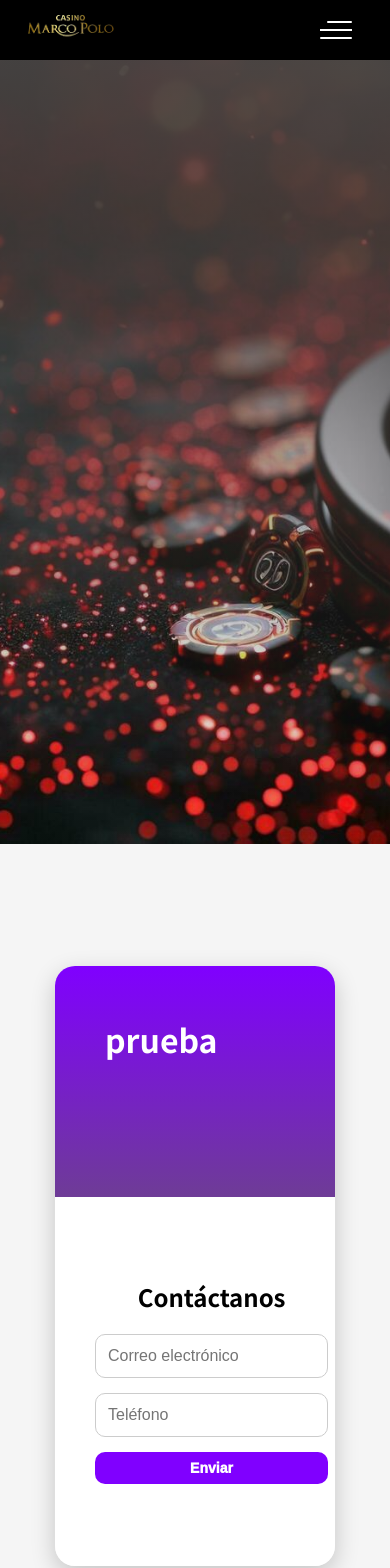
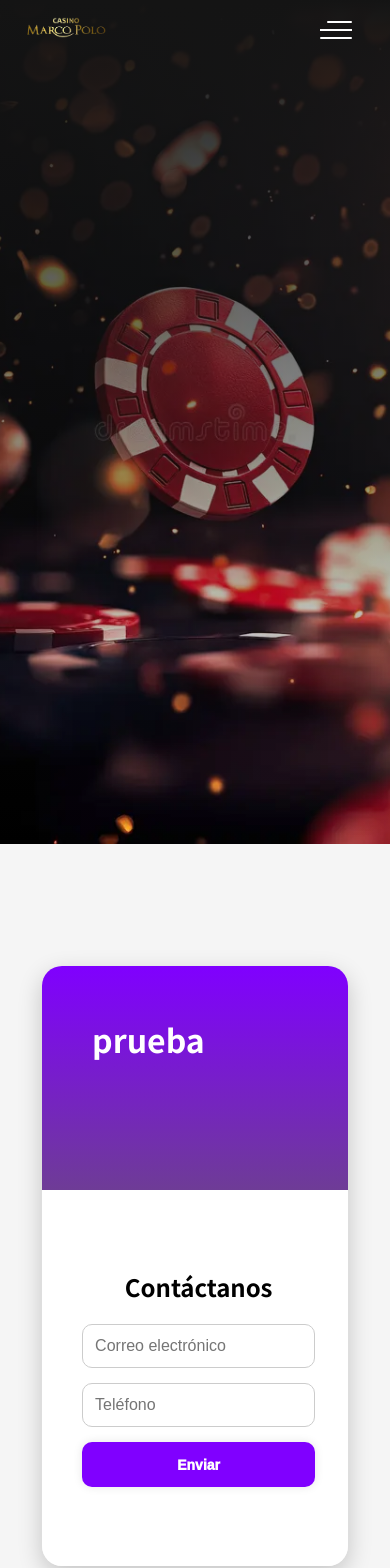
Before and after one commit to maflay/CasinoTest, a React (Create React App) app: page / in a window 390 px wide. Shown: the top 1568 px of the page. Built offline with nearby package versions, Linux system fonts and the light colour scheme; a web font is replaced by a local one.

Commit message:
iconos pages agreagadas

```diff
--- a/src/Component/FirstPage/Index.js
+++ b/src/Component/FirstPage/Index.js
@@ -7,8 +7,8 @@
         <div>
             <div className="hero-section">
             <Navbar />
-                {/* <div className="overlay">
-                </div> */}
+                <div className="overlay">
+                </div>
             </div>
         </div>
     )
--- a/src/Component/FirstPage/style.css
+++ b/src/Component/FirstPage/style.css
@@ -22,8 +22,8 @@
     .hero-section {
         height: 100vh;
         background-image:
-            linear-gradient(to bottom, rgb(68, 68, 68), rgba(0, 0, 0, 0)),
-            url(../../resources/fondo.jpg);
+            linear-gradient(to bottom, rgb(20, 20, 20), rgba(0, 0, 0, 0)),
+            url(../../resources/fondo_movil.jpg);
         background-size: cover;
         background-position: center;
         position: relative;
--- a/src/Component/Footer/Footer.css
+++ b/src/Component/Footer/Footer.css
@@ -9,10 +9,14 @@
 .footer-content {
   display: flex;
   flex-wrap: wrap;
-    justify-content: space-around;
+  justify-content: space-between;
   gap: 30px;
-    max-width: 1200px;
+  max-width: 100%;
   margin: auto;
+}
+
+.footer-logo {
+  padding: 0;
 }
 
 .footer-section h3 {
@@ -46,3 +50,35 @@
   font-size: 14px;
   opacity: 0.6;
 }
+
+.footer a {
+  color: white;
+  padding: 10px;
+}
+
+.footer .footer-icons a:hover {
+  color: rgb(170, 91, 250);
+}
+
+.footer-icons {
+  display: flex;
+  padding-left: 27px;
+  font-size: 25px;
+}
+
+@media (max-width :600px) {
+  .footer-logo {
+    padding-left: 84px;
+  }
+
+  .footer-icons {
+    display: flex;
+    padding-left: 32%;
+    font-size: 15px;
+  }
+
+  .footer-bottom {
+    text-align: center;
+    color: black;
+  }
+}
--- a/src/Component/Footer/Footer.js
+++ b/src/Component/Footer/Footer.js
@@ -1,10 +1,20 @@
 // src/components/Footer.js
 import "./Footer.css";
+import logo from '../../resources/marcopolo.png';
+import { FaFacebookF,FaYoutube, FaInstagram } from "react-icons/fa";
+import { BsTwitterX } from "react-icons/bs";
 
 export default function Footer() {
   return (
     <footer className="footer">
+
       <div className="footer-content">
+        <div className="footer-logo">
+          <a href="#">
+            <img src={logo} alt="logo"></img>
+          </a>
+        </div>
+
         <div className="footer-section">
           <h3>Nosotros</h3>
           <ul>
@@ -30,8 +40,24 @@
           </ul>
         </div>
       </div>
+      <div className="footer-icons">
+        <a href="#">
+          <FaFacebookF />
+        </a>
+        <a href="#">
+          <BsTwitterX />
+        </a>
+        <a href="#">
+        <FaYoutube />
+        </a>
+        <a href="#">
+        <FaInstagram />
+        </a>
+      </div>
+      <br/>
+      <br/>
       <div className="footer-bottom">
-        <p>&copy; {new Date().getFullYear()} Marco polo. Todos los derechos reservados.</p>
+        <p>COPYRIGHT &copy; {new Date().getFullYear()} Casino Marco polo. Todos los derechos reservados.</p>
       </div>
     </footer>
   );
--- a/src/Styles/LoginRegister.css
+++ b/src/Component/LoginRegister/LoginRegister.css
@@ -19,18 +19,22 @@
     align-items: center;
     overflow: hidden;
     transition: height .2s ease;
+    background: linear-gradient(to bottom,
+            rgb(128, 0, 255),
+            rgb(110, 60, 150));
 }
 
-.wrapper.active{
+.wrapper.active {
     height: 520px;
 }
 
 .wrapper .form-box {
     width: 100%;
     padding: 40px;
+
 }
 
-.wrapper .form-box.login{
+.wrapper .form-box.login {
     transition: translate .18s ease;
     translate: 0;
 }
@@ -100,8 +104,13 @@
     margin-right: 4px;
 }
 
+.remember-forgot a{
+    color: #fff;
+}
+
 .remember-forgot a:hover {
     text-decoration: underline;
+    color: darkblue;
 }
 
 form button {
@@ -130,6 +139,10 @@
     font-weight: 600;
 }
 
-.register-link pa:hover {
+.register-link p a:hover {
     text-decoration: underline;
 }
+
+.btn-ini p a:hover {
+    color: darkblue
+}
--- a/src/Component/LoginRegister/LoginRegister.jsx
+++ b/src/Component/LoginRegister/LoginRegister.jsx
@@ -1,5 +1,5 @@
 import { FaUser, FaLock, FaEnvelope } from 'react-icons/fa';
-import '../../Styles/LoginRegister.css'
+import './LoginRegister.css'
 
 const LoginRegister = () => {
     return (
@@ -29,6 +29,7 @@
                         <div className="register-link">
                             <p>No tienes cuenta? <a href="#">Registrarse</a></p>
                         </div>
+                        <div className='register-link btn-ini'><p><a href='#'>Inicio</a></p></div>
                     </form>
                 </div>
             </div>
--- a/src/Styles/Navbar.css
+++ b/src/Component/Menu/Navbar.css
@@ -1,15 +1,9 @@
-body {
-    /* background-image: url(../resources/fondo.jpg); */
-
-}
-
-
 .Navbar {
     height: 60px;
     display: flex;
     justify-content: space-between;
     align-items: center;
-    padding: 0 20px;
+    /* padding: 0 20px; */
     position: fixed;
     width: 100%;
     top: 0;
@@ -66,7 +60,7 @@
     width: 200px;
     left: 0;
     padding-left: 1%;
-    padding-top: 20px;
+    padding-top: 5%;
     position: relative;
 }
 
@@ -92,11 +86,25 @@
 @media (max-width: 1000px) {
 
     .Navbar {
-        background: black;
+        height: 60px;
+        display: flex;
+        justify-content: space-between;
+        align-items: center;
+        padding: 0 20px;
+        position: fixed;
+        width: 100%;
+        top: 0;
+        z-index: 999;
+        transition: background-color .20s ease;
+        background-color: transparent;
     }
 
+    .Navbar.navbar-scrolled {
+        background-color: black;
+      }
+
     .logo-menu {
-        width: 110px;
+        width: 100px;
         padding: 9%;
         padding-left: 1%;
     }
@@ -104,14 +112,14 @@
     .Navbar>.nav-items {
         display: flex;
         position: absolute;
-        top: 40px;
+        top: 60px;
         flex-direction: column;
         background: black;
         left: 0;
         width: 100%;
         height: 100vh;
         transform: translateX(-100%);
-        transition: all .40s;
+        transition: all .20s;
         z-index: 998;
     }
 
@@ -121,6 +129,7 @@
 
     .Navbar>.nav-items.open {
         transform: translateX(0);
+        overflow-y: hidden;
     }
 
     .Navbar>.nav-toggle {
@@ -174,3 +183,8 @@
         transform: rotate(-45deg) translate(26px, 26px);
     }
 }
+
+@media (max-height: 600px) {
+
+
+}
--- a/src/Component/Menu/Navbar.js
+++ b/src/Component/Menu/Navbar.js
@@ -1,6 +1,6 @@
 import { useEffect, useState } from "react";
 import logo from '../../resources/marcopolo.png';
-import "../../Styles/Navbar.css"
+import "./Navbar.css"
 
 function Navbar() {
     const [isOpen, setIsOpen] = useState(false);
@@ -30,7 +30,7 @@
                         <a href="/servicios">Servicios</a>
                         <a href="/intereses">intereses</a>
                         <a href="/nosotros">Nosotros</a>
-                        <a href="/nosotros">Login</a>
+                        <a href="/login">Login</a>
                     </div>
                     <div className={`nav-toggle ${isOpen && "open"}`}
                         onClick={() => setIsOpen(!isOpen)}>
--- a/src/Component/SecondPage/Index.css
+++ b/src/Component/SecondPage/Index.css
@@ -79,6 +79,16 @@
 
   @media (max-width: 768px) {
 
+    .container-box {
+      display: flex;
+      justify-content: center;
+      align-items: center;
+      min-height: 100vh;
+      background-color: #f5f5f5;
+      padding:  1%;
+    }
+
+
     .container-box .box-content {
       display: grid;
       width: 80%;
--- a/src/Component/ThreePage/Index.css
+++ b/src/Component/ThreePage/Index.css
@@ -88,8 +88,25 @@
 
   @media (max-width: 600px) {
 
+
+    .third-page-container {
+      display: flex;
+      flex-wrap: wrap;
+      justify-content: center;
+      gap: 40px;
+      padding: 40px 20px;
+      background-color: #f8f8f8;
+    }
+
+
+    .third-page-container .card-image {
+      height: 100vh;
+      width: 100%;
+      overflow: hidden;
+    }
+
     .third-page-container .card-content {
-      height: 40%;
+      height: 50vh;
       padding: 15px;
       display: flex;
       flex-direction: column;
--- a/src/Styles/App.css
+++ b/src/Styles/App.css
@@ -1,20 +1,13 @@
 body {
-background-size: cover;
-background-position: center;
-background-repeat: no-repeat;
-overflow-x: hidden;
+  background-size: cover;
+  background-position: center;
+  background-repeat: no-repeat;
+  overflow-x: hidden;
 }
 
 /*Vista menu*/
 .desplegable {
   background: transparent;
-}
-
-.tittle-home {
-  display: flex;
-  justify-content: center;
-  align-items: center;
-  min-height: 80vh;
 }
 
 .label-subtittle {
@@ -24,7 +17,6 @@
 }
 
 .App {
-  /* background-image: url(../resources/fondo.jpg); */
   background-repeat: no-repeat;
   background-position: center;
   background-size: cover;
@@ -35,6 +27,9 @@
 @media (max-width: 700px) {
 
   body {
-    /* background-image: url(../resources/fondo_movil.jpg); */
+    background-size: cover;
+    background-position: center;
+    background-repeat: no-repeat;
+    overflow-x: hidden;
   }
 }
```
Also changed, not shown: src/Component/Home/App.js (+6 -5 lines), src/resources/marcopolo.png. Lines whose indentation alone changed are shown as unchanged.
